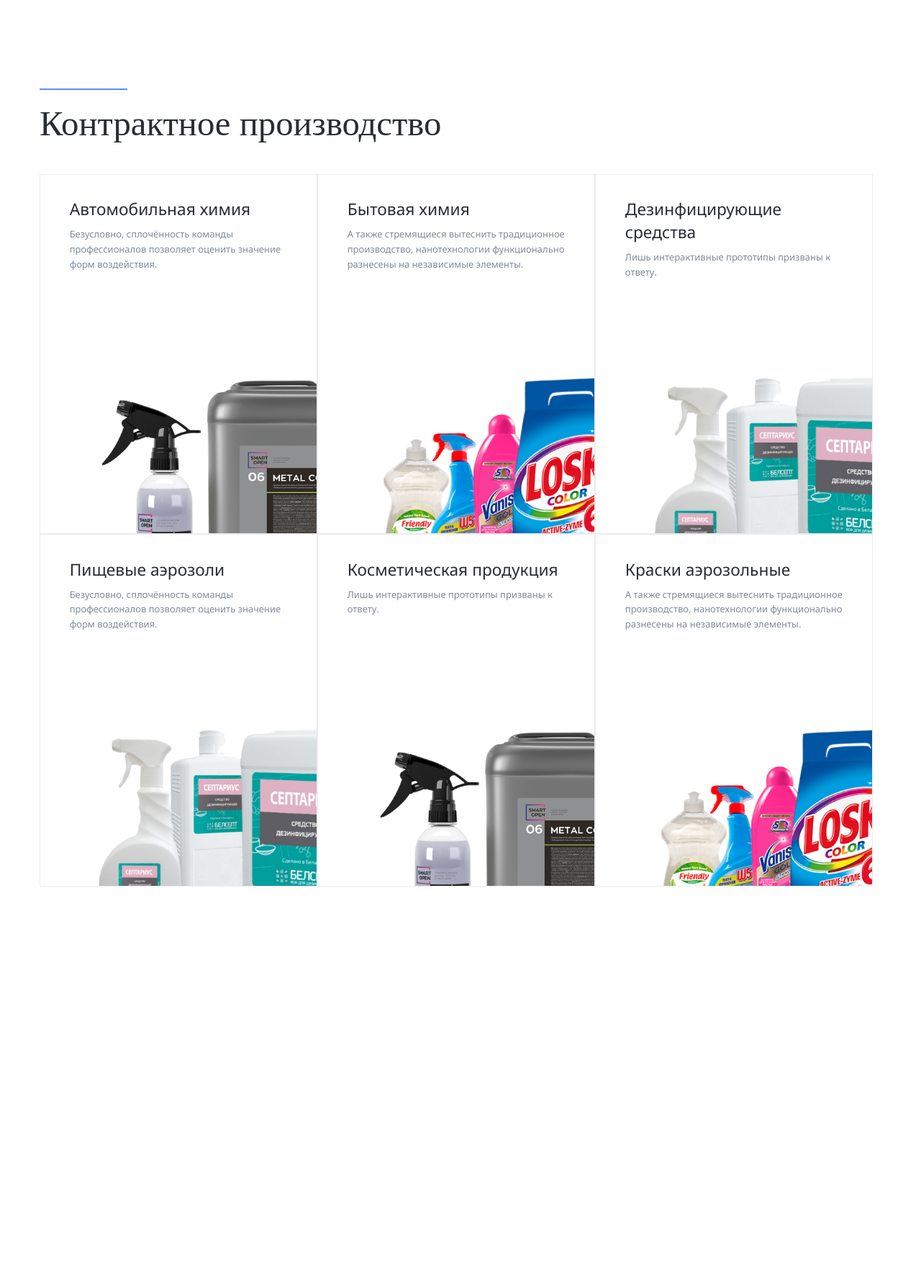
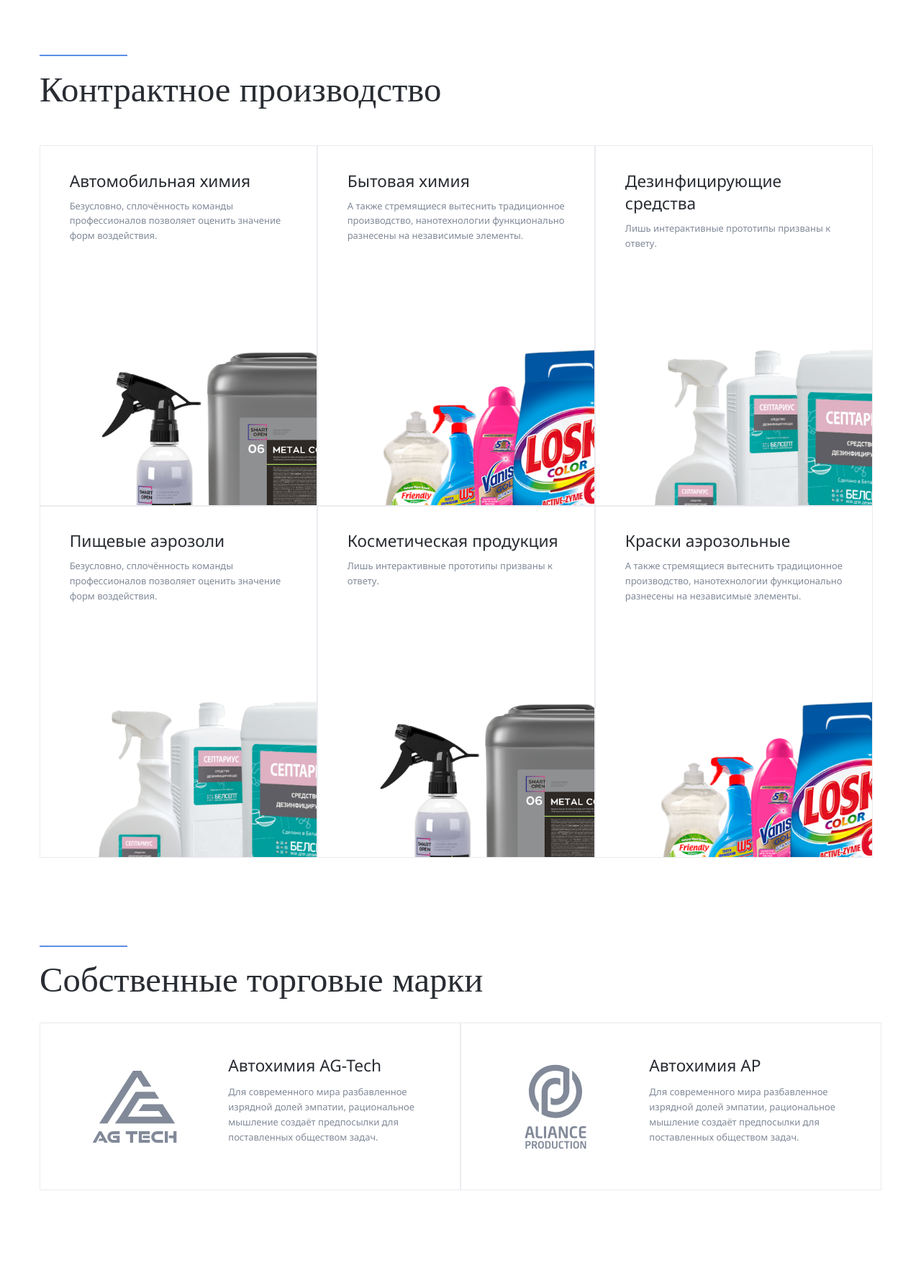
Before and after one commit to oleg-petrof/Aliance, a PHP site: page / in a window 1280 px wide. Shown: the part 1303-3079 px from the top of the page at 72% size. Before the commit the page ends 2535 px from the top, so only its background shows below. Run offline with PHP 8.4, Linux system fonts and the light colour scheme.

Commit message:
add: trademark section

```diff
--- a/css/style.css
+++ b/css/style.css
@@ -132,7 +132,7 @@ body {
   flex-shrink: 0;
   display: flex;
   align-items: center;
-  gap: 0.625rem;
+  gap: 0.925rem;
   margin-right: 3.2rem;
 }
 
@@ -257,6 +257,7 @@ body {
   line-height: 120%;
   color: #292d33;
   margin-top: 1.375rem;
+  margin-bottom: 2.25rem;
 }
 
 .steps {
@@ -287,7 +288,9 @@ body {
   width: 100%;
   margin-left: 1.875rem;
 }
-
+.section-light {
+  margin-bottom: 6.625rem;
+}
 .steps-title {
   font-weight: 400;
   font-size: 1.75rem;
@@ -343,6 +346,12 @@ body {
   cursor: pointer;
 }
 
+.production {
+  margin-top: 0rem;
+}
+.production .section-title {
+  margin-bottom: 3.6875rem;
+}
 .cards {
   display: flex;
   flex-wrap: wrap;
@@ -387,6 +396,59 @@ body {
   z-index: 0;
 }
 
+.trademark-cards {
+  display: flex;
+}
+
+.trademark-card {
+  flex-basis: 50%;
+  border: 1px solid #ebebf0;
+  text-decoration: none;
+  transition: border 0.2s;
+  padding: 3.125rem;
+  display: grid;
+  grid-template-columns: 180px 1fr;
+  grid-template-rows: auto 2fr;
+  grid-column-gap: 3.125rem;
+  grid-template-areas:
+    "logo title title"
+    "logo text text";
+}
+.trademark-card-logo {
+  fill: #828a99;
+  grid-area: logo;
+  transition: fill 0.2s;
+  width: 100%;
+}
+.trademark-card-title {
+  grid-area: title;
+  font-weight: 400;
+  font-size: 1.75rem;
+  line-height: 160%;
+  color: #292d33;
+  margin: 0;
+  transition: color 0.2s;
+}
+.trademark-card-text {
+  grid-area: text;
+  margin-top: 0.625rem;
+  font-weight: 400;
+  font-size: 1rem;
+  line-height: 160%;
+  color: #828a99;
+}
+.trademark-card:hover {
+  border: 1px solid #5c8ee5;
+  cursor: pointer;
+}
+
+.trademark-card:hover .trademark-card-logo {
+  fill: #5c8ee5;
+}
+
+.trademark-card:hover .trademark-card-title {
+  color: #5c8ee5;
+}
 @media (max-width: 1700px) {
   html {
     font-size: 14px;
@@ -439,6 +501,9 @@ body {
   }
   .card {
     flex-basis: 50%;
+  }
+  .trademark-card {
+    grid-template-columns: auto auto;
   }
 }
 
@@ -572,7 +637,11 @@ body {
   .close-menu .mobile-menu-line:nth-child(3) {
     transform: rotate(-45deg) translateY(-9px);
   }
+  .trademark-cards {
+    flex-direction: column;
+  }
 }
+
 @media (max-width: 768px) {
   .container {
     max-width: 40rem;
@@ -598,4 +667,9 @@ body {
   .header-content {
     padding-top: 2rem;
   }
+  .trademark-card {
+    grid-template-areas:
+      "logo title"
+      "text text";
+  }
 }
--- a/index.html
+++ b/index.html
@@ -131,7 +131,7 @@
         </li>
       </ul>
       <div class="header-phone">
-        <svg class="phone-icon" width="24" height="24">
+        <svg class="phone-icon" width="16" height="16">
           <use href="img/sprite.svg#phone"></use>
         </svg>
         <a href="tel:+74996861014" class="header-phone-link"
@@ -381,6 +381,36 @@
       </div>
     </section>
     <!-- /.section production -->
+    <section class="section trademark">
+      <div class="container">
+        <div class="seporator"></div>
+        <h2 class="section-title">Cобственные торговые марки</h2>
+        <div class="trademark-cards">
+          <div class="trademark-card">
+            <svg class="trademark-card-logo">
+              <use href="img/sprite.svg#agtech"></use>
+            </svg>
+            <h3 class="trademark-card-title">Автохимия AG-Tech</h3>
+            <p class="trademark-card-text">
+              Для современного мира разбавленное изрядной долей эмпатии,
+              рациональное мышление создаёт предпосылки для поставленных
+              обществом задач.
+            </p>
+          </div>
+          <div class="trademark-card">
+            <svg class="trademark-card-logo">
+              <use href="img/sprite.svg#alliance"></use>
+            </svg>
+            <h3 class="trademark-card-title">Автохимия AP</h3>
+            <p class="trademark-card-text">
+              Для современного мира разбавленное изрядной долей эмпатии,
+              рациональное мышление создаёт предпосылки для поставленных
+              обществом задач.
+            </p>
+          </div>
+        </div>
+      </div>
+    </section>
     <script src="js/swiper-bundle.min.js"></script>
     <script src="js/main.js"></script>
   </body>
```
Also changed, not shown: img/sprite.svg.
